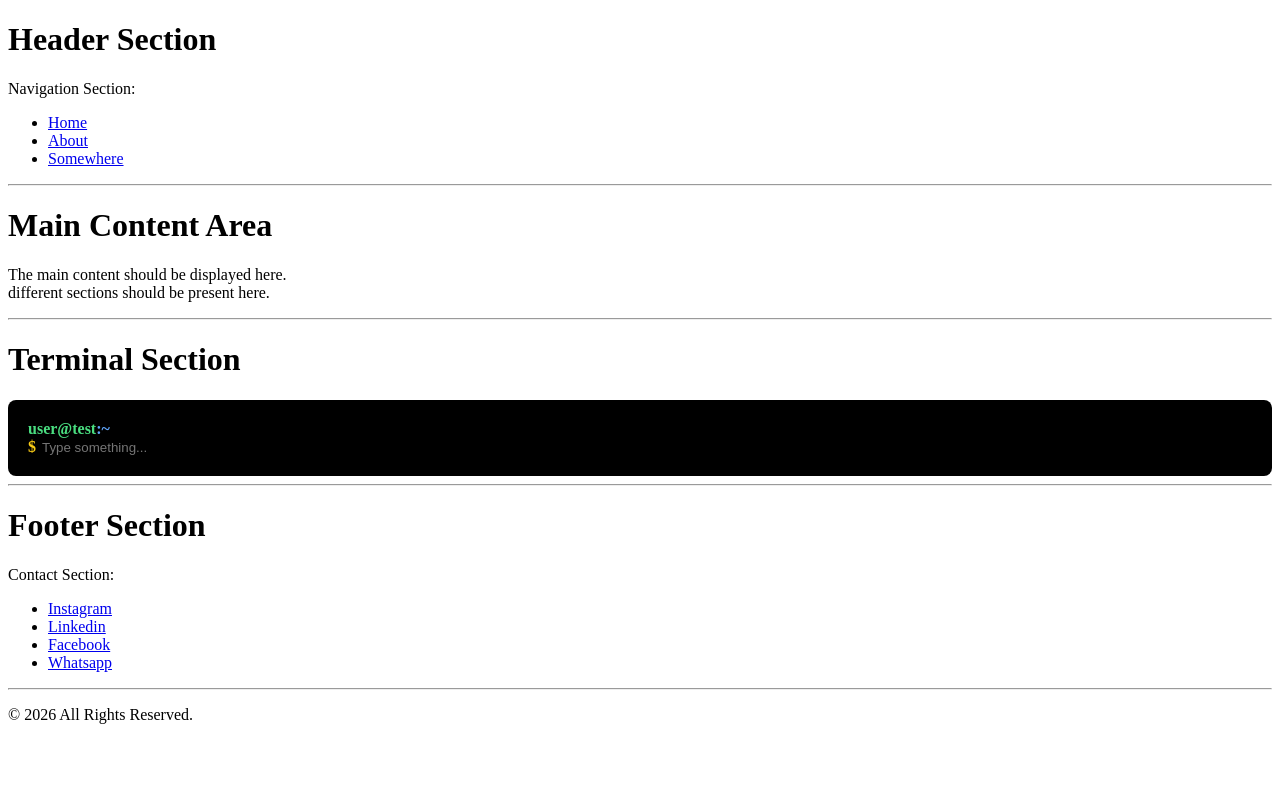
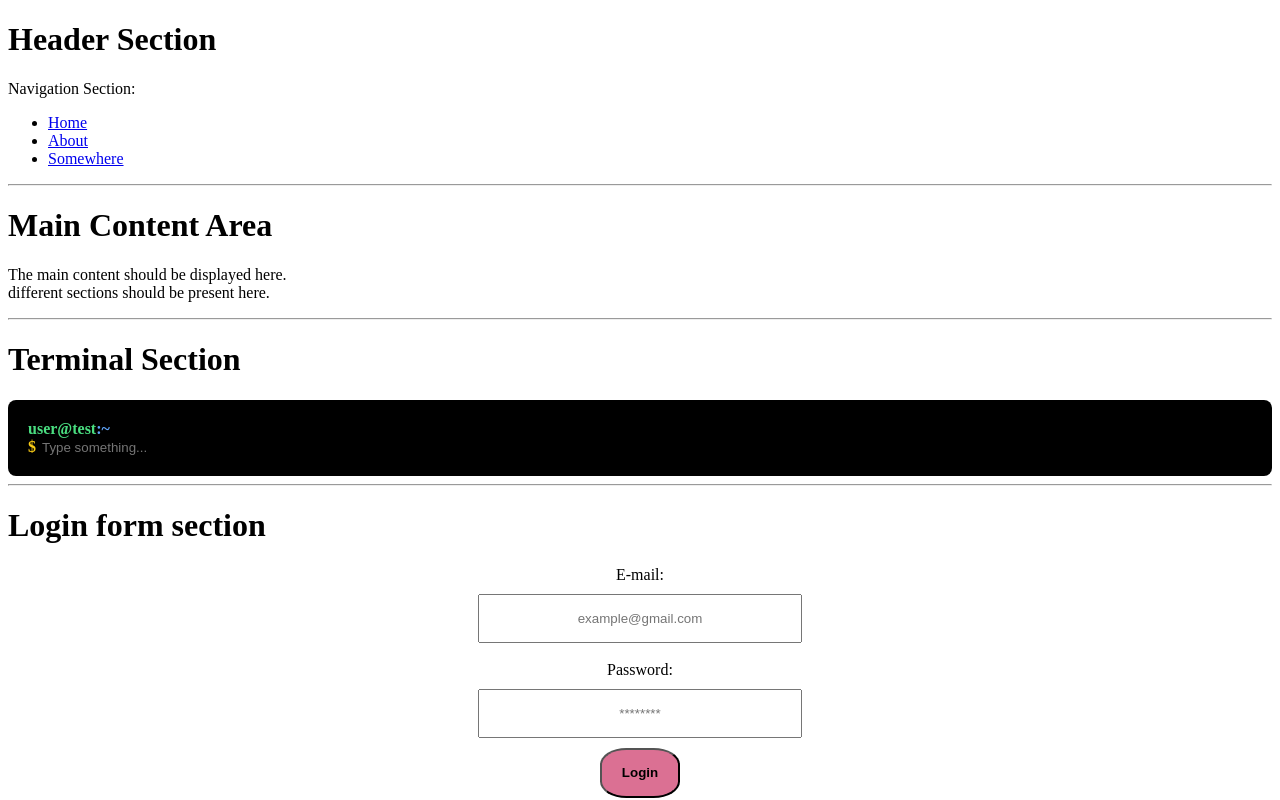
Before and after one commit to aliz-bhattarai-001/learning_react, a React (Vite) app: page / in a window 1280 px wide. Shown: the top 800 px of the page. Built offline with nearby package versions, Linux system fonts and the light colour scheme.

Commit message:
Added: login form section within learning page

```diff
--- a/src/App.tsx
+++ b/src/App.tsx
@@ -3,6 +3,9 @@ import Footer from "./components/Footer"
 import ContentArea from "./components/ContentArea"
 // import Terminal from "./components/Terminal/Terminal.test.tsx"
 import Terminal from "./components/Terminal/Terminal"
+import LoginForm from "./components/forms"
+
+
 function App() {
   // All the main code goes within this block (the main app I'd say)
   return (
@@ -11,6 +14,7 @@ function App() {
       <Header />
       <ContentArea />
       <Terminal />
+      <LoginForm />
       <Footer />
     </>
   )
--- a/src/components/Terminal/Terminal.tsx
+++ b/src/components/Terminal/Terminal.tsx
@@ -1,13 +1,17 @@
-import { useState } from "react";
+import { useState,type SubmitEventHandler } from "react";
 import styles from "./terminal.module.css"
 import type { TerminalEntry } from "./terminal.types.tsx";
+
 
 
 function Terminal() {
 
     // usestate remembers data between renders
     const [input, setInput] = useState("")
-
+    function handleFormSubmit(inp: string, setState: (val: string) => void) {
+        console.log(`Submitted something ${inp}`);
+        return true;
+    }
     // for history command
     const [history, setHistory] = useState<TerminalEntry[]>([]);
     // useState of a terminalEntry Array
@@ -20,7 +24,7 @@ function Terminal() {
             {/* <label>user@test:~<br />$ </label> */}
 
             <div className={styles.terminalContainer}>
-
+                {/* <form onSubmit={SubmitEventHandler<HTMLFormElement>(handleFormSubmit("random", setInput))}> */}
                 <label className={styles.terminalPrompt}>
                     <span className={styles.terminalUser}>user@test</span>
                     <span className={styles.terminalPath}>:~<br /></span>
@@ -35,7 +39,8 @@ function Terminal() {
                     placeholder="Type something..."
                 >
                 </ input>
-            </div>
+            {/* </form> */}
+        </div >
             <hr></hr>
         </>
 
--- /dev/null
+++ b/src/components/components.module.css
@@ -0,0 +1,31 @@
+.loginSection {
+    display: flex;
+    flex-direction: column;
+    align-items: center;
+}
+
+
+.loginButton {
+
+    height: 50px;
+    width: 80px;
+    padding: 4px;
+    margin-top: 10px;
+    align-self: center;
+    text-align: center;
+    background-color: palevioletred;
+    color: black;
+    border-radius: 33%;
+    font-weight: bold;
+}
+
+.loginInputBox {
+    height: 25px;
+    width: 300px;
+    /* border: solid 1.5px 0px 1.5px 0 px; */
+    padding: 10px;
+    text-align: center;
+    /* border-radius: 30%; */
+    /* box-shadow: 10px; */
+    margin-top: 10px;
+}
--- /dev/null
+++ b/src/components/forms.tsx
@@ -0,0 +1,52 @@
+import { useState, type SubmitEvent } from "react"
+import styles from "./components.module.css"
+
+function LoginForm() {
+
+    const [email, setEmail] = useState("");
+    const [password, setPassword] = useState("");
+
+    // Event handler function
+    const handleSubmitEvent = (event: SubmitEvent<HTMLFormElement>) => {
+        event.preventDefault(); // prevents default behavior of browsers
+        console.log(`Email : ${email}`);
+        console.log(`Password: ${password}`);
+
+
+        // clear everything out once more
+        setEmail("");
+        setPassword("");
+    } // func handleSubmitEvent
+
+
+    return (
+        <>
+            <h1>Login form section</h1>
+            <form className={styles.loginSection} onSubmit={handleSubmitEvent}>
+                <label>E-mail: </label><input className={styles.loginInputBox}
+                    type="text"
+                    placeholder="example@gmail.com"
+                    value={email}
+                    onChange={(ev) => setEmail(ev.target.value)}
+                ></input>
+                <br />
+
+                <label>Password: </label>
+
+                <input className={styles.loginInputBox}
+                    type="text"
+                    placeholder="********"
+                    value={password}
+                    onChange={(ev) => setPassword(ev.target.value)}
+                ></input>
+                <button type="submit" className={styles.loginButton}>Login</button>
+
+            </form>
+            <p>Email While typing: {email}<br /> Password While typing: {password}</p>
+            <hr></hr>
+        </>
+    ) // return LoginForm()
+
+} // func LoginForm()
+
+export default LoginForm
```
